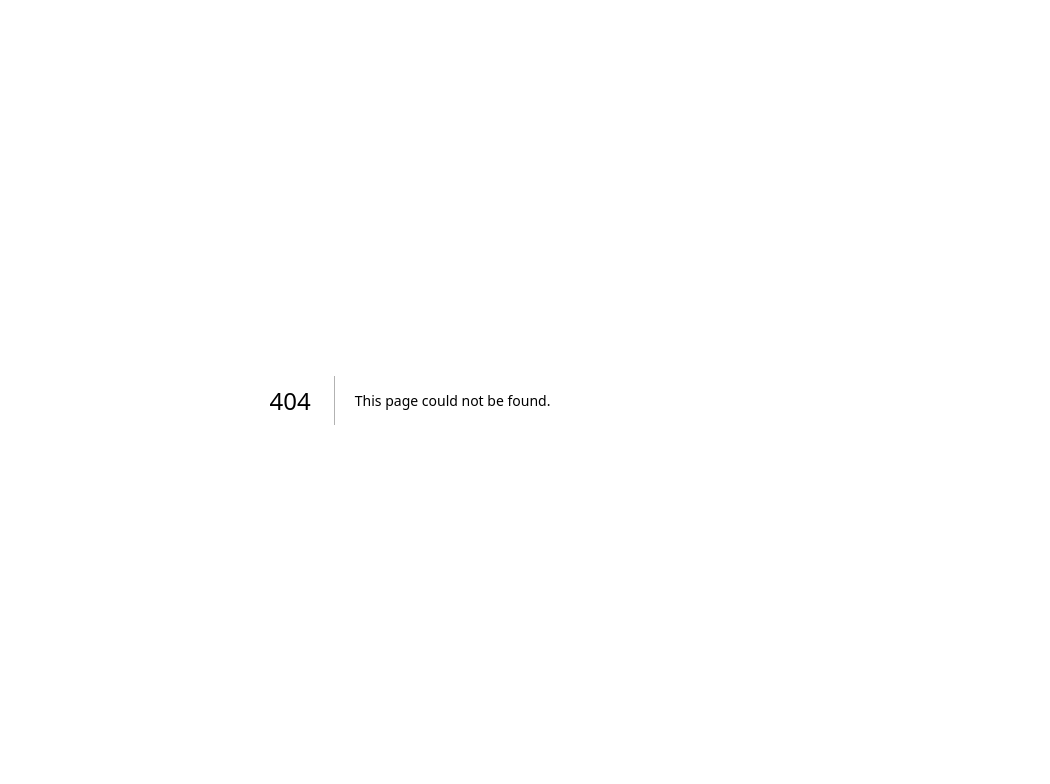
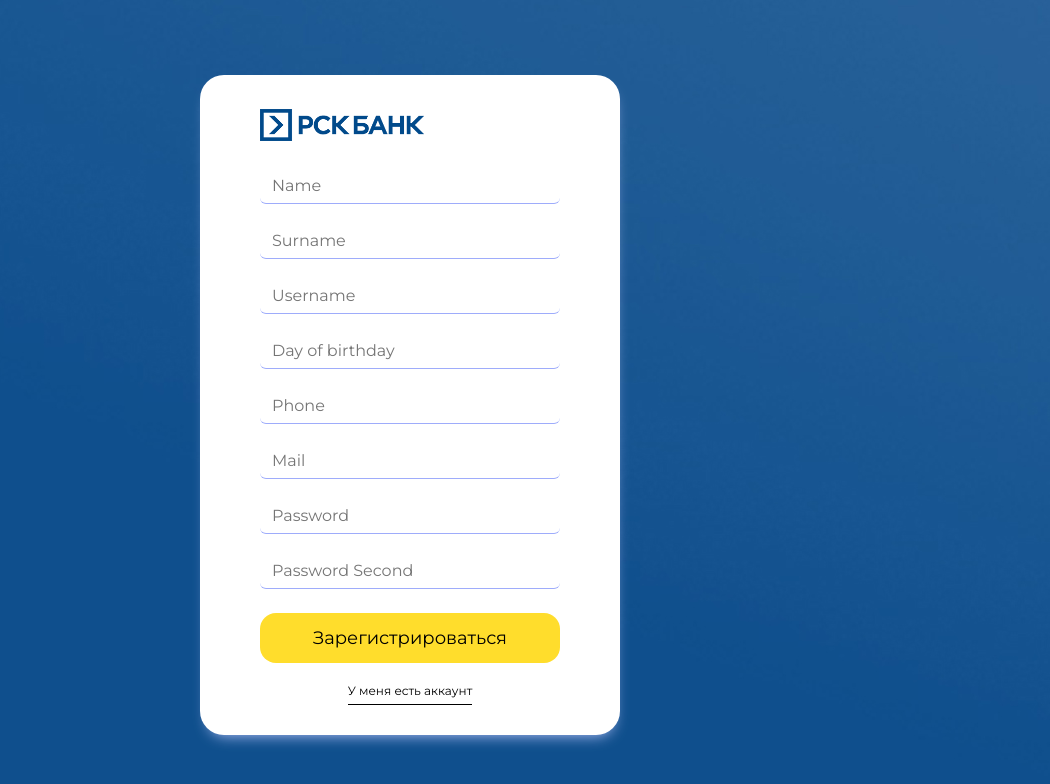
Before and after one commit to lev1tha/banking, a Next.js app: page /sign-in in a window 1280 px wide. Before the commit this address had no page. Shown: the top 784 px of the page, without its empty margins (230-1280 px from the left). Built offline with nearby package versions, Linux system fonts and the light colour scheme.

Commit message:
add route for sign

```diff
--- a/app/(home)/page.tsx
+++ b/app/(home)/page.tsx
@@ -1,3 +1,4 @@
+"use client"
 import React from "react";
 
 import Header from "@/widgets/header/Header";
@@ -7,6 +8,7 @@ import style from "@/shared/styles/home.module.css";
 import Link from "next/link";
 
 const Home = () => {
+
   return (
     <div>
       <Header />
@@ -56,7 +58,6 @@ const Home = () => {
           <img src="./assets/image/cards.png" alt="" />
         </div>
       </div>
-
     </div>
   );
 };
--- a/procsesses/sign/index.tsx
+++ b/procsesses/sign/index.tsx
@@ -3,6 +3,7 @@ import React, { useState } from "react";
 import style from "./sign.module.css";
 import InputForm from "@/util/input/InputForm";
 import { $api } from "@/shared/lib/api/api";
+import { useRouter } from "next/navigation";
 
 interface InputArrayType {
   [key: string]: string;
@@ -12,7 +13,7 @@ const ArrayId = [
   { id: "name", value: "Name" },
   { id: "surname", value: "Surname" },
   { id: "username", value: "Username" },
-  { id: "dateofbirthday", value: "Day of birthdat" },
+  { id: "dateofbirthday", value: "Day of birthday" },
   { id: "phone", value: "Phone" },
   { id: "mail", value: "Mail" },
   { id: "password", value: "Password" },
@@ -20,6 +21,7 @@ const ArrayId = [
 ];
 
 const Sing = () => {
+  const route = useRouter();
   const [data, setData] = useState<InputArrayType>({});
 
   const handleInputChange = (event: React.ChangeEvent<HTMLInputElement>) => {
@@ -28,6 +30,10 @@ const Sing = () => {
       ...prevData,
       [id]: value,
     }));
+  };
+
+  const onClickRoute = () => {
+    route.push("/sign-in");
   };
 
   const onSendAuth = () => {
@@ -50,6 +56,9 @@ const Sing = () => {
               />
             ))}
             <button onClick={onSendAuth}>Зарегистрироваться</button>
+            <div className={style.route}>
+              <button onClick={onClickRoute}>У меня есть аккаунт</button>
+            </div>
           </div>
         </div>
       </div>
--- a/procsesses/sign/sign.module.css
+++ b/procsesses/sign/sign.module.css
@@ -70,3 +70,21 @@
   font-size: 18px;
   border-radius: 16px;
 }
+
+.route {
+  display: flex;
+  justify-content: center;
+}
+
+.route button {
+  margin-top: 14px;
+  background-color: transparent;
+  font-family: "Montserrat", sans-serif;
+  font-size: 12px;
+  border-radius: 16px;
+  cursor: pointer;
+  border-bottom: .5px solid black;
+  border-radius: 0;
+  padding: 6px 0;
+  width: fit-content;
+}
```
Also changed, not shown: app/(auth)/sign-in/page.tsx (renamed from app/(auth)/sing-in/page.tsx), app/(auth)/sign-up/page.tsx (renamed from app/(auth)/sing-up/page.tsx), app/layout.tsx (line endings or trailing spaces).
